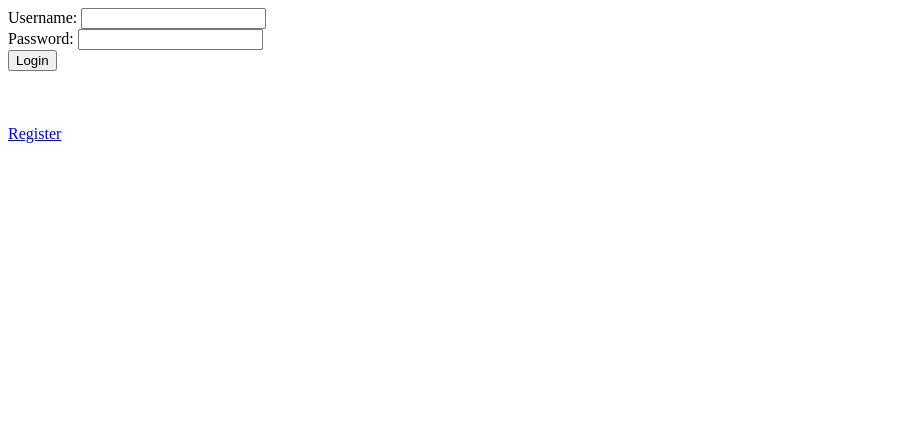
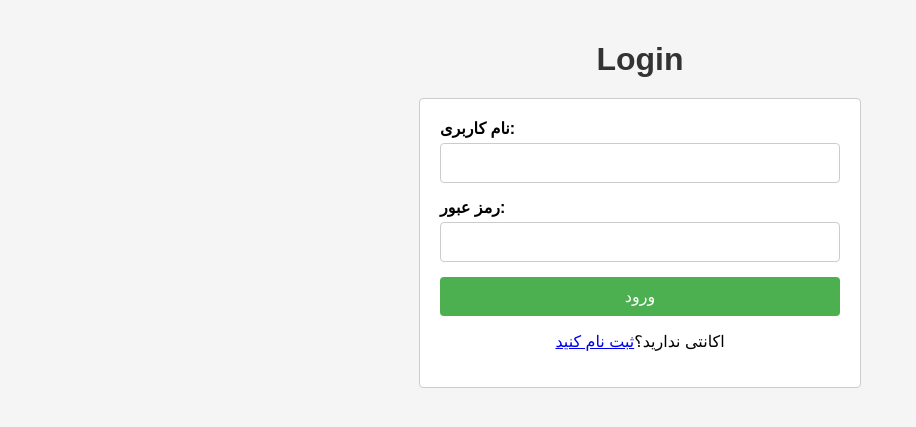
Before and after one commit to mr-mojtaba/real-time-chat, a Flask app: page /login in a window 1280 px wide. Shown: the top 427 px of the page, without its empty margins (0-916 px from the left). Run offline with Flask 3, Linux system fonts and the light colour scheme.

Commit message:
add templates file

```diff
--- a/templates/login.html
+++ b/templates/login.html
@@ -1,25 +1,92 @@
 <!DOCTYPE html>
-<html lang="en">
+<html>
 <head>
-        <meta charset="UTF-8">
     <title>Login</title>
+    <style>
+        body {
+            font-family: Arial, sans-serif;
+            margin: 0;
+            padding: 20px;
+            background-color: #f5f5f5;
+        }
+        h1 {
+            text-align: center;
+            margin-bottom: 20px;
+            color: #333;
+        }
+        .login-form {
+            max-width: 400px;
+            margin: 0 auto;
+            padding: 20px;
+            background-color: #fff;
+            border: 1px solid #ccc;
+            border-radius: 4px;
+        }
+        .form-group {
+            margin-bottom: 15px;
+        }
+        .form-label {
+            display: block;
+            font-weight: bold;
+            margin-bottom: 5px;
+        }
+        .form-control {
+            width: 100%;
+            padding: 10px;
+            font-size: 16px;
+            border: 1px solid #ccc;
+            border-radius: 4px;
+            box-sizing: border-box;
+        }
+        .btn-login,
+        .btn-register {
+            width: 100%;
+            padding: 10px;
+            font-size: 16px;
+            background-color: #4CAF50;
+            color: #fff;
+            border: none;
+            border-radius: 4px;
+            cursor: pointer;
+        }
+        .btn-login:hover,
+        .btn-register:hover {
+            background-color: #45a049;
+        }
+        .register-link {
+            text-align: center;
+            margin-top: 10px;
+        }
+        .message {
+            margin-bottom: 10px;
+            text-align: left; /* Align messages to the left */
+        }
+        .message strong {
+            font-weight: bold;
+            color: #333;
+        }
+    </style>
 </head>
 <body>
-        <form action="{{url_for('login')}}" method="POST">
-            <label for="usi">Username:</label>
-            <input id="usi" type="text" name="username" required>
-            <br>
-            <label for="psi">Password:</label>
-            <input id="psi" type="password" name="password" required>
-            <br>
-            <button type="submit">Login</button>
+    <h1>Login</h1>
+    <div class="login-form">
+        <form action="{{ url_for('login') }}" method="POST">
+            <div class="form-group">
+                <label class="form-label" for="username">نام کاربری:</label>
+                <input type="text" id="username" name="username" class="form-control" required>
+            </div>
+            <div class="form-group">
+                <label class="form-label" for="password">رمز عبور:</label>
+                <input type="password" id="password" name="password" class="form-control" required>
+            </div>
+            <button type="submit" class="btn-login">ورود</button>
         </form>
-        <br>
+        <div class="register-link">
+            <p>اکانتی ندارید؟<a href="{{ url_for('register') }}">ثبت نام کنید</a></p>
+        </div>
     {% if error %}
-        {{error}}
+        <p style="color: red;">{{ error }}</p>
     {% endif %}
-        <br>
-        <br>
-        <a href="{{url_for('register')}}">Register</a>
+    </div>
 </body>
 </html>
```
Also changed, not shown: templates/index.html (+67 -4 lines), templates/register.html (+70 -14 lines). Lines whose indentation alone changed are shown as unchanged.
